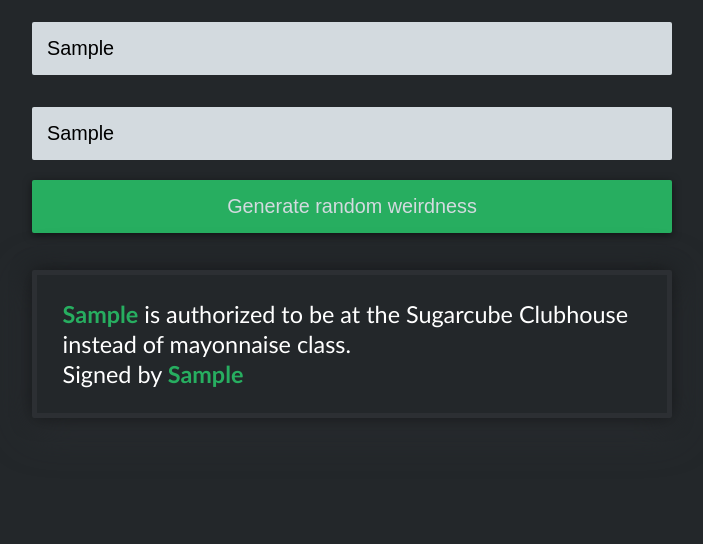
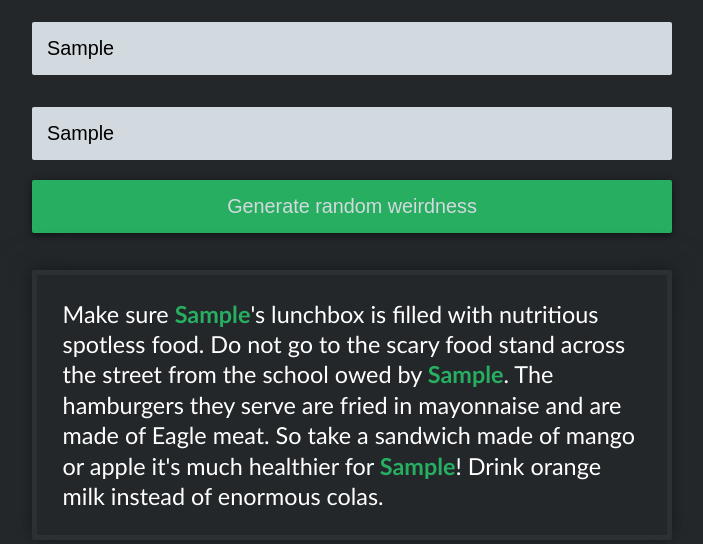
Before and after one commit to SjoerdHekking/SillySpooder, a plain HTML site: page index.html in a window 1280 px wide. Both pictures are taken after typing "Sample", "Sample" into the empty fields and a click on the button "Generate random weirdness". Shown: the whole page, without its empty margins (288-991 px from the left). Drawn offline with Linux system fonts and the light colour scheme.

Commit message:
More spooders and updated to TRBRY's thingy
yus

```diff
--- a/spooder.js
+++ b/spooder.js
@@ -1,22 +1,33 @@
-import {
-  QuoteText, adjective, noun, city, verb, animal, pluralNoun, fluid,
-  substance, eventthing, weekday, theme, veggie, bodyPart, place, number,
-  website,
-  colors,
-  rhymeBlu,
-  illness,
-  suspects,
-} from './store.js';
+import * as store from './store.js';
 
 const nameOne = document.getElementById('customname1');
-const customName2 = document.getElementById('customname2');
+const nameTwo = document.getElementById('customname2');
 const randomize = document.querySelector('.randomize');
 const Quote = document.querySelector('.Quote');
 
 /**
+ * add html markup to bare website from array element
+ * @param {array} array website needing html markup
+ * @return {array} array with html markup
+ * @example 'www.motoslave.com' ->
+ * '<a href="http//www.motoslave.com">www.motoslave.com</a>'
+ */
+function appendHref(array) {
+  const appWebsite = [];
+  for (let index = 0; index < array.length; index++) {
+    appWebsite[index] =
+      '<a href="http://' +
+      array[index] +
+      '">' +
+      array[index] +
+      '</a>';
+  }
+  return appWebsite;
+}
+
+/**
  * Fetch one random item from array
- *
- * @param {array} array array o cities like: Tokyo, London, Berlin etc
+ * @param {array} array any array, ecample; cities like: Tokyo, London, Berlin.
  * @return {array} one item (ex: London) from array
  */
 function randomthingy(array) {
@@ -28,8 +39,7 @@ function randomthingy(array) {
 * algorithm, which is both unbiased and efficient in terms of time and space.
 * @param {array} array the array to shuffle.
 * @return {array} a reference to array.
-* @example
-* var shuffled = require('fyshuffle')([2, 3, 5, 7, 11]);
+* @example var shuffled = require('fyshuffle')([2, 3, 5, 7, 11]);
 */
 function fyshuffle(array) {
   let remaining = array.length;
@@ -52,41 +62,43 @@ function fyshuffle(array) {
  * Generates the string/story - super huge function like mega gazillion long.
  */
 function result() {
-  let newQuote = randomthingy(QuoteText);
-  const adjItem = randomthingy(adjective);
-  const adjItem2 = randomthingy(adjective);
-  const adjItem3 = randomthingy(adjective);
-  const adjItem4 = randomthingy(adjective);
-  const adjItem5 = randomthingy(adjective);
-  const adjItem6 = randomthingy(adjective);
-  const nounItem = randomthingy(noun);
-  const nounItem2 = randomthingy(noun);
-  const nounItem3 = randomthingy(noun);
-  const pnounItem = randomthingy(pluralNoun);
-  const pnounItem2 = randomthingy(pluralNoun);
-  const pnounItem3 = randomthingy(pluralNoun);
-  const animalItem = randomthingy(animal);
-  const animalItem2 = randomthingy(animal);
-  const cityItem = randomthingy(city);
-  const bodyItem = randomthingy(bodyPart);
-  const bodyItem2 = randomthingy(bodyPart);
-  const placeItem = randomthingy(place);
-  const webItem = randomthingy(website);
-  const numberItem = randomthingy(number);
-  const verbItem = randomthingy(verb);
-  const verbItem2 = randomthingy(verb);
-  const fluidItem = randomthingy(fluid);
-  const substanceItem = randomthingy(substance);
-  const eventItem = randomthingy(eventthing);
-  const themeItem = randomthingy(theme);
-  const weekdayItem = randomthingy(weekday);
-  const veggieItem = randomthingy(veggie);
+  let newQuote = randomthingy(store.QuoteText);
+  const adjItem = randomthingy(store.adjective);
+  const adjItem2 = randomthingy(store.adjective);
+  const adjItem3 = randomthingy(store.adjective);
+  const adjItem4 = randomthingy(store.adjective);
+  const adjItem5 = randomthingy(store.adjective);
+  const adjItem6 = randomthingy(store.adjective);
+  const nounItem = randomthingy(store.noun);
+  const nounItem2 = randomthingy(store.noun);
+  const nounItem3 = randomthingy(store.noun);
+  const pnounItem = randomthingy(store.pluralNoun);
+  const pnounItem2 = randomthingy(store.pluralNoun);
+  const pnounItem3 = randomthingy(store.pluralNoun);
+  const animalItem = randomthingy(store.animal);
+  const animalItem2 = randomthingy(store.animal);
+  const cityItem = randomthingy(store.city);
+  const bodyItem = randomthingy(store.bodyPart);
+  const bodyItem2 = randomthingy(store.bodyPart);
+  const placeItem = randomthingy(store.place);
+  const webFull = appendHref(store.website);
+  const webItem = randomthingy(webFull);
+  const numberItem = randomthingy(store.number);
+  const verbItem = randomthingy(store.verb);
+  const verbItem2 = randomthingy(store.verb);
+  const fluidItem = randomthingy(store.fluid);
+  const substanceItem = randomthingy(store.substance);
+  const eventItem = randomthingy(store.eventthing);
+  const themeItem = randomthingy(store.theme);
+  const weekdayItem = randomthingy(store.weekday);
+  const veggieItem = randomthingy(store.veggie);
+  const veggieItem2 = randomthingy(store.veggie);
 
-  const illnessItem = randomthingy(illness);
-  const bluRhyItem = randomthingy(rhymeBlu);
-  const colorItem = randomthingy(colors);
+  const illnessItem = randomthingy(store.illness);
+  const bluRhyItem = randomthingy(store.rhymeBlu);
+  const colorItem = randomthingy(store.colors);
 
-  const getName = fyshuffle(suspects);
+  const getName = fyshuffle(store.suspects);
 
   const name1 = getName[0];
   const name2 = getName[1];
@@ -120,6 +132,7 @@ function result() {
       .replace(/:insertnoun3:/g, nounItem3)
       .replace(/:insertverb2:/g, verbItem2)
       .replace(/:insertvegetable:/g, veggieItem)
+      .replace(/:insertvegetable2:/g, veggieItem2)
       .replace(/:insertBluRhyme:/g, bluRhyItem)
       .replace(/:insertIllness:/g, illnessItem)
       .replace(/:insertcolor:/g, colorItem);
@@ -136,8 +149,8 @@ function result() {
         .replace(/:Cycy:/g, '<span class="person">' + name1 + '</span>');
   }
 
-  if (customName2.value !== '') {
-    let name = customName2.value;
+  if (nameTwo.value !== '') {
+    let name = nameTwo.value;
     name = name.charAt(0).toUpperCase() + name.slice(1);
     newQuote = newQuote
         .replace(/:Gwen:/g, '<span class="person">' + name + '</span>');
--- a/store.js
+++ b/store.js
@@ -1,4 +1,3 @@
-// re-written by TRBRY
 // Var voor strings kinky
 export const QuoteText = [
   // TODO: fixi fix this editing and proofing
@@ -21,7 +20,7 @@ export const QuoteText = [
   more books!`,
 
 
-    `After hiding the :insertnoun: in :Cycy:s :insertbodypart:
+  `After hiding the :insertnoun: in :Cycy:\'s :insertbodypart:
   for :insertnumber: years, :Gwen: grew :insertadjective: and tried to
   sell it to a/an :insertanimal: in :insertcity:, but was caught.`,
 
@@ -77,7 +76,7 @@ export const QuoteText = [
 
 
   `Dear :Cycy:, :insertpluralnoun: are :insertcolor:, :insertpluralnoun2:
-    are blue, you love me and I love :insertBluRhyme:!<br>your :Gwen:.`,
+  are blue, you love me and I love :insertBluRhyme:!<br>yours :Gwen:.`,
 
 
   `Please excuse :Cycy: who is far too :insertadjective: to attend
@@ -85,7 +84,7 @@ export const QuoteText = [
 
 
   `:Cycy: is sick with :insertIllness:. Drink more :insertfluid:
-    and take :insertsubstance: as needed.<br> - Dr.:Gwen:`,
+  and take :insertsubstance: as needed.<br> - Dr. :Gwen:`,
 
 
   `:Cycy: is authorized to be at the :insertplace: instead of :insertnoun:
@@ -94,13 +93,31 @@ export const QuoteText = [
 
   `:Gwen: and :Cycy: are too :insertadjective: for :insertnoun: class.
   Instead they will be attending the :insertevent:.`,
+
+  `Make sure :Cycy:\'s lunchbox is filled with nutritious :insertadjective: food.
+  Do not go to the :insertadjective2: food stand across the street from the
+  school owed by :Gwen:. The hamburgers they serve are fried in :insertnoun: and are made
+  of :insertanimal: meat. So take a sandwich made of :insertvegetable: or
+  :insertvegetable2: it\'s much healthier for :Cycy:! Drink :insertcolor: milk instead
+  of :insertadjective3: colas.`,
+
+  `:Cycy: is the :insertadjective: teacher in the world. They are
+  :insertadjective2: and :insertadjective3:. :Cycy: makes learning
+  :insertadjective4:. School is :insertadjective5:, because of them!<br>
+  Sincerely,<br>:Gwen: `,
+
+  `Yesterday, the :insertanimal: ate :Cycy:\'s favorite :insertnoun:, :Cycy: was really
+  sad, but :insertadjective: :Gwen: gave :Cycy: a :insertfluid: to make them
+  :insertadjective2: again. :Gwen: did laugh at :Cycy: as it happened and :Cycy: excluded
+  :Gwen: from the :insertevent: for this reason.`,
 ];
 
 // :insertadjective: + 2,3,4,5
 export const adjective = [
   'caring', 'eager', 'tired', 'friendly', 'glossy', 'helpless', 'ill',
   'irate', 'lavish', 'quirky', 'rhetorical', 'scandalous', 'sincere',
-    'spotless', 'clever', 'cool',
+  'spotless', 'clever', 'cool', 'gloomy', 'enormous', 'huge', 'scary',
+  'bonking', 'running', 'stupid', 'loving',
 ];
 
 // :insertnoun: + 2,3
@@ -116,7 +133,8 @@ export const QuoteText = [
   'Elk Grove', 'Aarhus', 'GreenBay', 'Glasgow', 'Solingen',
   'Lakeland', 'Valencia', 'Miami', 'Naples', 'Marseille', 'Orlando',
   'Pomona', 'Reading', 'Saint Petersburg', 'Milano', 'Springdale',
-    'Miskolc', 'Waco', 'Rotterdam',
+  'Miskolc', 'Waco', 'Rotterdam', 'Amsterdam', 'Scheveningen', 'Den Haag',
+  'Oude Schild', 'Tokyo', 'Groningen',
 ];
 
 // :insertverb:
@@ -137,8 +155,8 @@ export const QuoteText = [
 
 // :insertpluralnoun: + 2,3
 export const pluralNoun = [
-    'aardvarks ', 'cars ', 'calculators ', 'coals ', 'diamonds ', 'flutes ',
-    'hats ', 'kayaks ', 'load-screens ', 'otters ', 'undies ', 'irises ',
+  'gold ', 'cars ', 'calculators ', 'eggplants ', 'diamonds ', 'flutes ',
+  'hats ', 'kayaks ', 'carrots ', 'otters ', 'spiderman undies ', 'food ',
   'cuffs ', 'ropes ', 'tortoises ', 'whips ',
 ];
 
@@ -156,9 +174,9 @@ export const QuoteText = [
 ];
 // :insertevent:
 export const eventthing = [
-    'twine jam', 'skribbl.io tournament', 'dungeon night at Somniums place',
+  'twine jam', 'skribbl.io tournament', 'dungeon night at Somnium\'s place',
   'voice channel party', 'sugarcube livestream',
-    'slumber night at :Gwen:s place', 'coding night', 'bulli :Gwen: day',
+  'slumber night at :Gwen:\'s place', 'coding night', 'bulli :Gwen: day',
   'drawing course with berry', 'game night with redsea', 'bloodsuck day',
   'nosleep vamp party',
 ];
@@ -177,41 +195,43 @@ export const QuoteText = [
   'watermelon', 'taco', 'fortnite', 'coding', 'slumber', 'twinery',
 ];
 
-  // what?
+// :insertvegetable: + 2
 export const veggie = [
   'fake fruit', 'apple', 'pear', 'berry', 'banana', 'watermelon', 'tomato',
-    'mushroom', 'orange', 'mango', 'kiwi',
+  'mushroom', 'orange', 'mango', 'kiwi', 'pineapple', 'lychee', 'cocoa bean',
 ];
 
 // :insertbodypart: + 2
 export const bodyPart = [
   'eye', 'leg', 'chest', 'finger', 'belly', 'back', 'stomach', 'foot', 'nose',
   'chin', 'hair', 'neck', 'knee', 'heel', 'cheek', 'tongue', 'lung', 'buttock',
+  'tummy', 'tail', 'claws',
 ];
 
 // :insertplace:
 export const place = [
-    'Twine Server', 'discord', 'coffee shop', 'submarine', 'Somniums Inn',
+  'Twine Server', 'discord', 'coffee shop', 'submarine', 'Somnium\'s Inn',
   'Sugarcube Clubhouse', 'The Lost Harlowe', 'Snowman peak', 'Chapbook Lake',
-    'Scary friends home',
+  'Scary friends home', 'Klem\'s grotto', 'Cycy\'s cavern\'s',
 ];
 
-  // :insertnumber
+// :insertnumber:
 export const number = [
   'one', 'two', 'three', 'four', 'five', 'six', 'seven', 'eight', 'nine',
-    'ten', 'eleven', 'ninety-six',
+  'ten', 'eleven', 'ninety-six', 'four-houndred-twenty',
 ];
 
 // :insertwebsite:
 export const website = [
   'www.twinery.org', 'www.twinelab.net', 'www.discord.com',
-    'wwww.motoslave.com', 'www.github.com',
+  'www.motoslave.com', 'www.github.com', 'www.writtenhorror.com',
+  'www.secretcycysite.com', 'www.gwensspiderstore.com',
 ];
 
 // :insertcolor:
 export const colors = [
   'white', 'gray', 'black', 'red', 'yellow', 'green', 'purple', 'pink',
-    'orange', 'brown', 'beige',
+  'orange', 'brown', 'beige', 'neon gray', 'grass green', 'violet',
 ];
 
 // :insetBluRhyme:
@@ -226,6 +246,10 @@ export const QuoteText = [
 export const illness = [
   'Lethargic Osmosis', 'Irascible digestion', 'Intermittent Lachrymation',
   'Jägoraphobia', 'Entropic Oculitis', 'Hemline Fracture', 'Petulant Agita',
+  'Tummy ouch', 'Dragon\'s disease', 'Head ouch', 'Laughing Death',
+  'Alice in Wonderland syndrome', 'Water allergy', 'Mad cow disease',
+  'Werewolf Syndrome', 'Facial Blindness', 'Sleeping Beauty Syndrome',
+  'Alien Hand Syndrome', 'Stone Man\'s Disease', 'Imposter Syndrome',
 ];
 
 // twine discord server usual suspects
--- a/style.css
+++ b/style.css
@@ -1,4 +1,3 @@
-
 /* TRBRY */
 :root {
   /* colors */
@@ -59,6 +58,14 @@ label {
   visibility: hidden;
   line-height: .1;
 }
+a {
+	color: var(--main-cl-highcontrast);
+	font-weight: 600;
+	text-decoration: none;
+}
+a:hover {
+  color: var(--main-cl-interact);
+}
 .Quote {
   box-sizing: border-box;
   padding: 1em 1.6rem;
```
Lines whose indentation alone changed are shown as unchanged.
